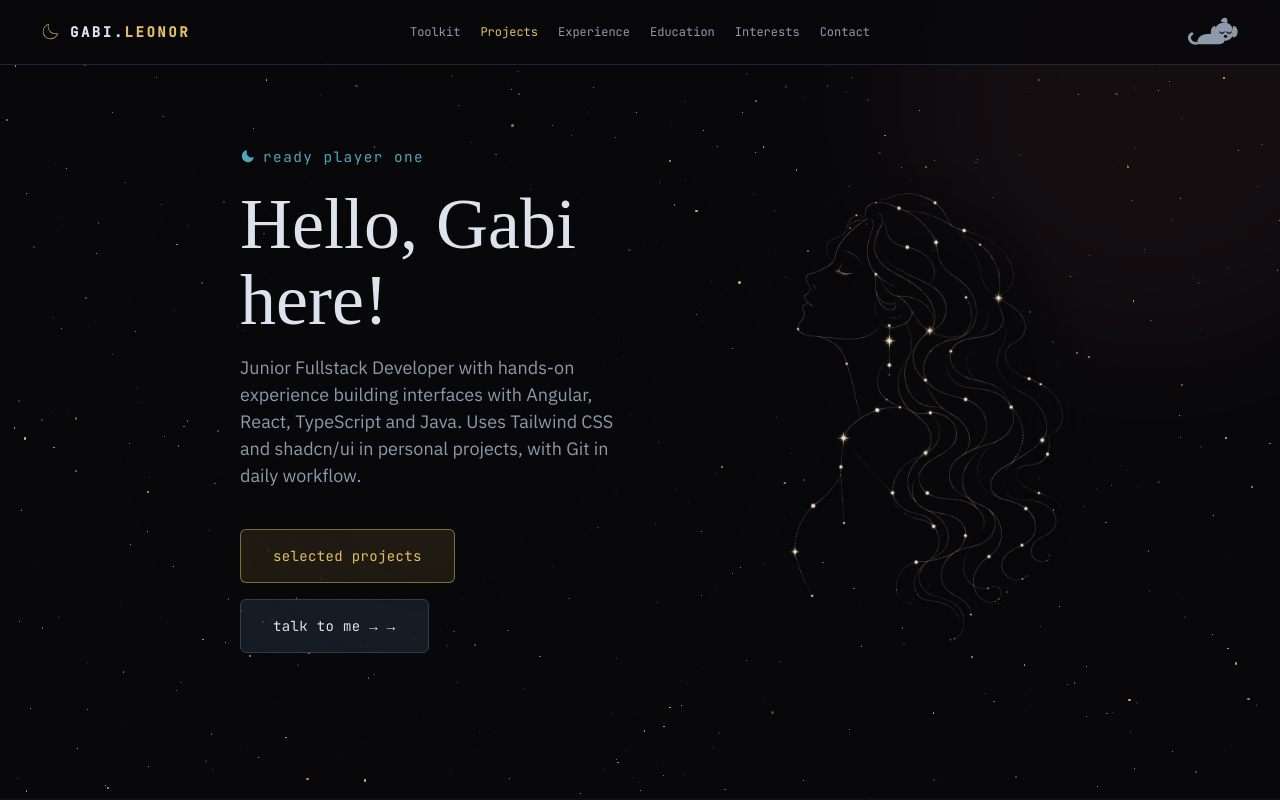
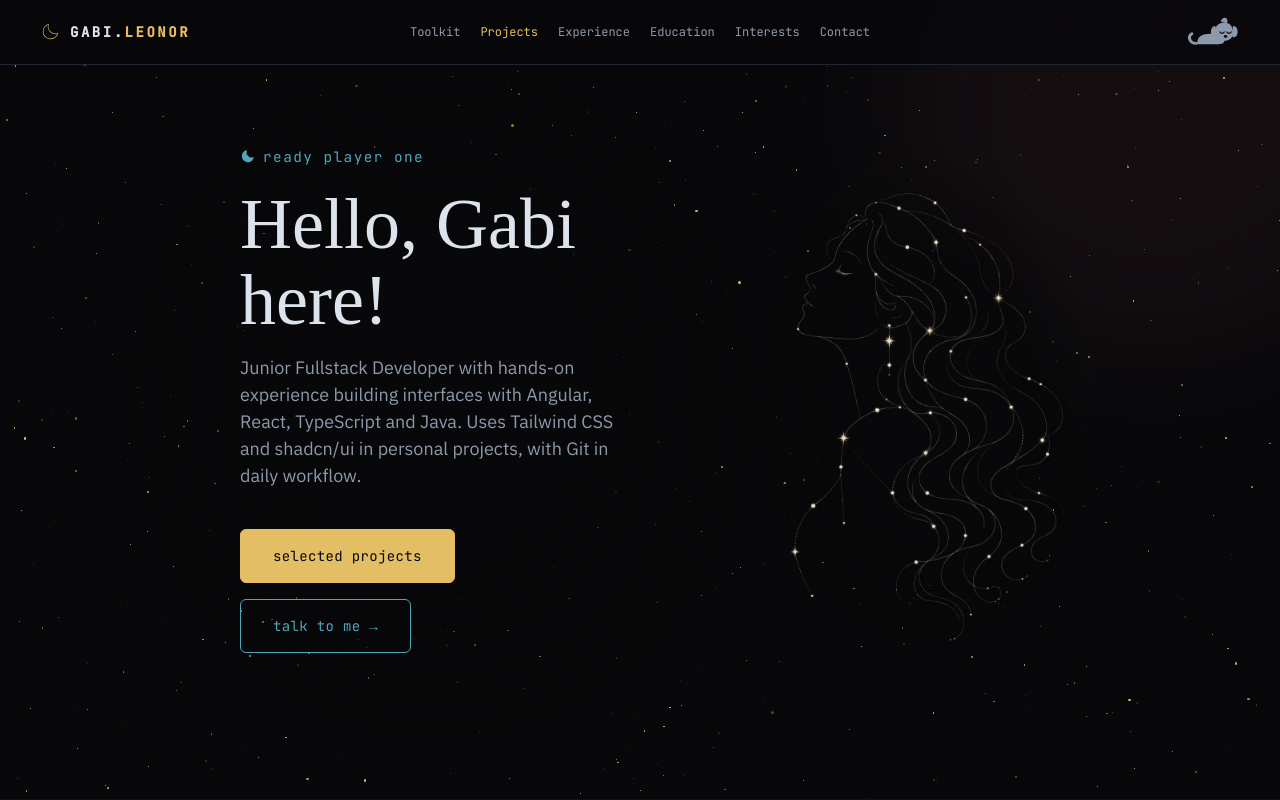
Before and after one commit to gabi-gms/myportfolio, a React (Vite) app: page / in a window 1280 px wide. Shown: the top 800 px of the page. Built offline with nearby package versions, Linux system fonts and the light colour scheme; a web font is replaced by a local one.

Commit message:
feat: changing the color of button components

```diff
--- a/src/components/ActionLink.tsx
+++ b/src/components/ActionLink.tsx
@@ -2,7 +2,7 @@ import type { AnchorHTMLAttributes } from 'react';
 import type { Icon } from '@phosphor-icons/react';
 
 type ActionLinkProps = AnchorHTMLAttributes<HTMLAnchorElement> & {
-  variant?: 'primary' | 'ghost';
+  variant?: 'primary' | 'secondary';
   icon?: Icon;
 };
 
@@ -11,9 +11,9 @@ const base =
 
 const variants = {
   primary:
-    'border-luna/50 bg-luna/10 text-luna hover:border-luna/70 hover:bg-luna/20',
-  ghost:
-    'border-edge bg-elevated/60 text-moon hover:border-moon-muted hover:bg-elevated',
+    'border-luna bg-luna text-bg hover:border-secondary transition-all duration-400 transition-colors hover:bg-secondary',
+  secondary:
+    'border-accent text-accent transition-all duration-400 transition-colors hover:border-luna hover:bg-luna-muted hover:text-luna',
 } as const;
 
 export default function ActionLink({
--- a/src/components/Header.tsx
+++ b/src/components/Header.tsx
@@ -37,8 +37,8 @@ export default function Header() {
 
             <div className="mt-10 flex flex-wrap items-center gap-4">
               <ActionLink href="#projects">{ui.header.ctaPrimary}</ActionLink>
-              <ActionLink href="#contact" variant="ghost">
-                {ui.header.ctaSecondary} →
+              <ActionLink href="#contact" variant="secondary">
+                {ui.header.ctaSecondary}
               </ActionLink>
             </div>
           </div>
--- a/src/sections/Contact.tsx
+++ b/src/sections/Contact.tsx
@@ -14,7 +14,7 @@ export default function Contact() {
           <ActionLink href={resumeUrl} download  icon={DownloadSimpleIcon}>
             {ui.contact.resumeCta}
           </ActionLink>
-          <ActionLink href={`mailto:${email}`} variant="ghost" icon={EnvelopeSimpleIcon}>
+          <ActionLink href={`mailto:${email}`} variant="secondary" icon={EnvelopeSimpleIcon}>
             {ui.contact.emailCta}
           </ActionLink>
         </div>
```
